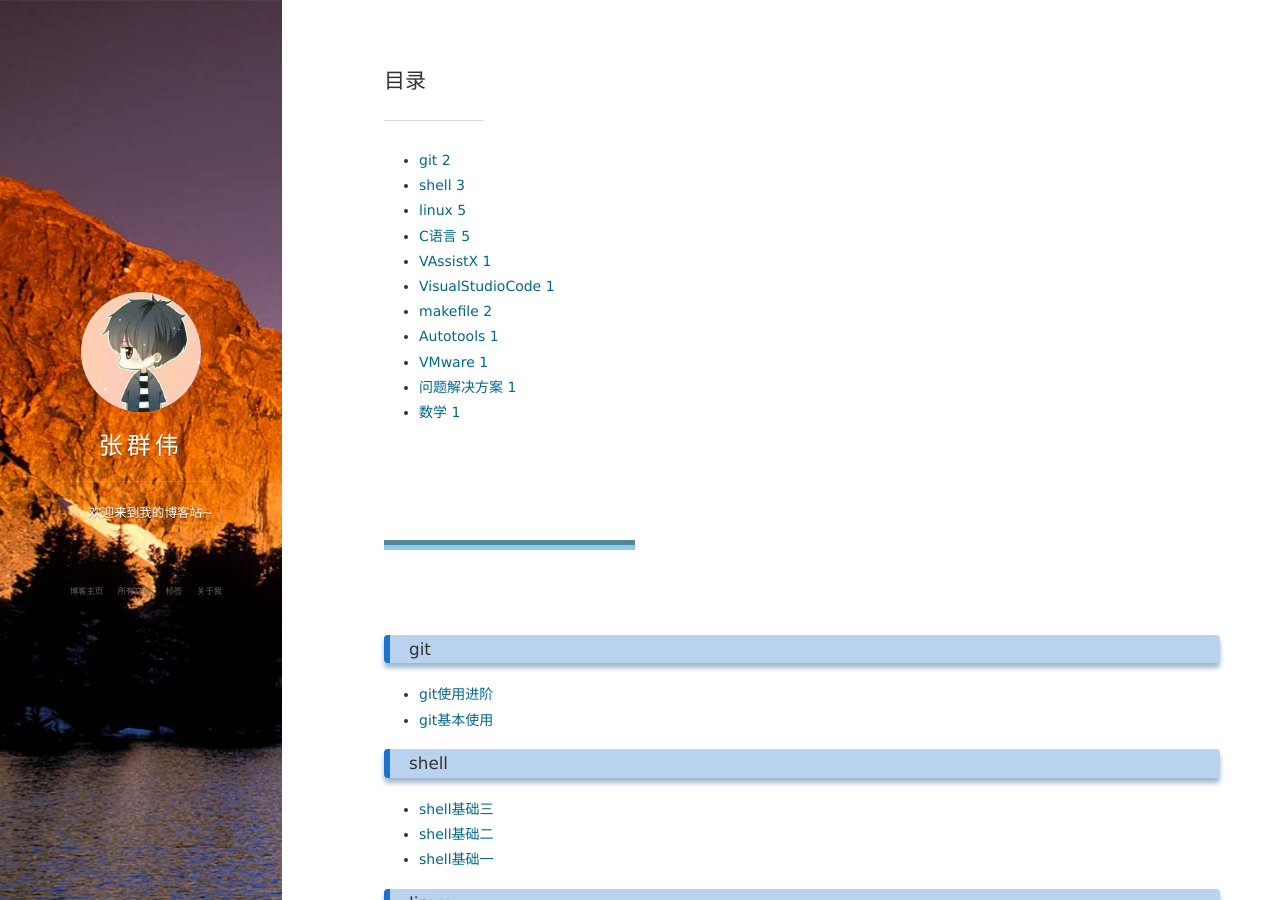
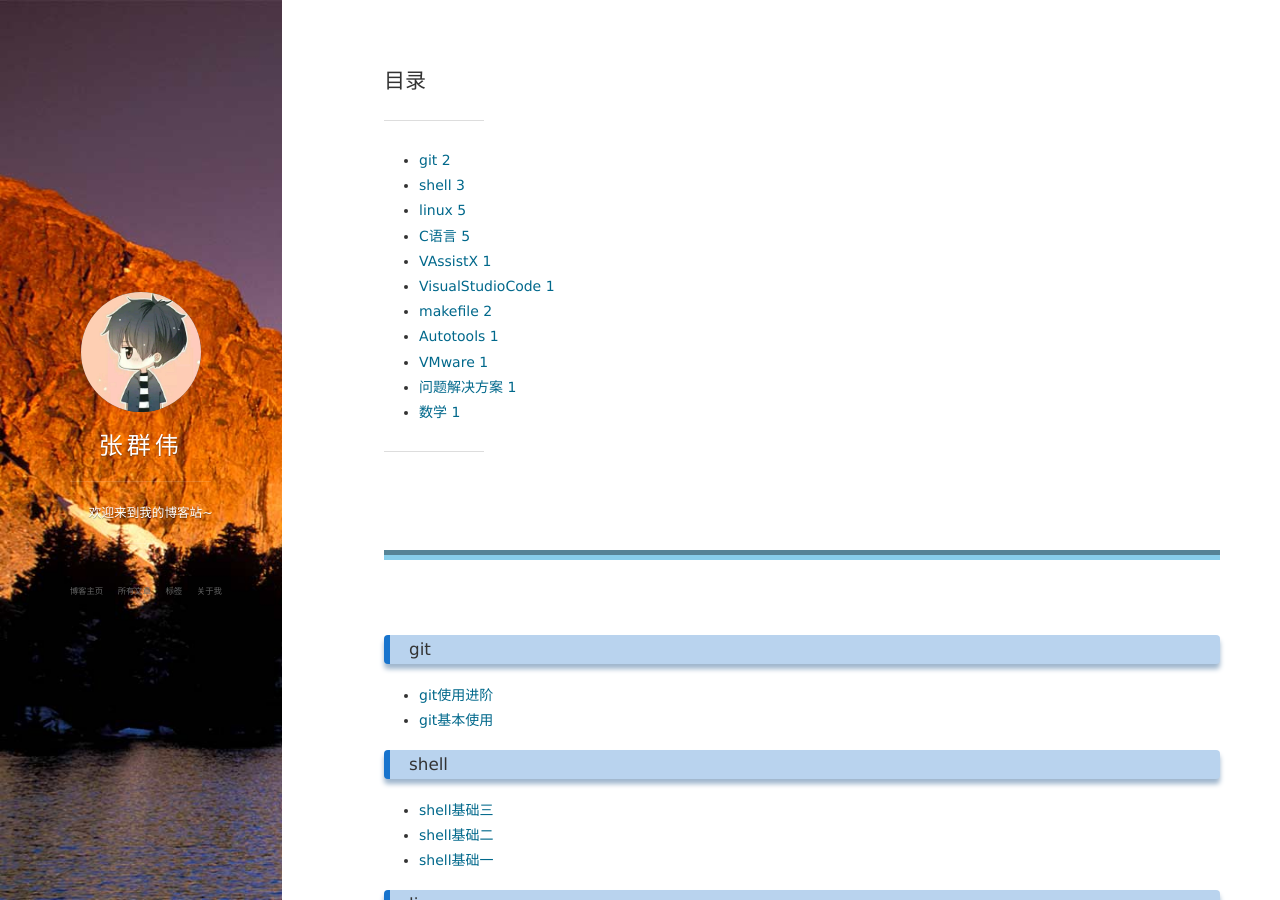
Before and after one commit to syhleo/zhangqunwei.github.io, a Jekyll site: the page built from tags.html, in a window 1280 px wide and 900 px high. Built offline with Jekyll 4.4.1, drawn with Linux system fonts in a browser that asks for light colours; nearby versions of some CDN libraries; comment, search, counter and statistics services are not loaded.

Commit message:
update tags.html

```diff
--- a/tags.html
+++ b/tags.html
@@ -11,12 +11,11 @@ group: navigation
   {% assign tags_list = site.tags %}
   {% include JB/tags_list %}
 </ul>
+<hr style="width:100px">
 <br>
 <br>
 <br>
-<br>
-<br>
-<hr style="height:10px;border:none;border-top:10px groove skyblue;" />
+<hr style="50px;border:none;border-top:10px groove skyblue;width:100%" />
 <br>
 <br>
 <br>
```
